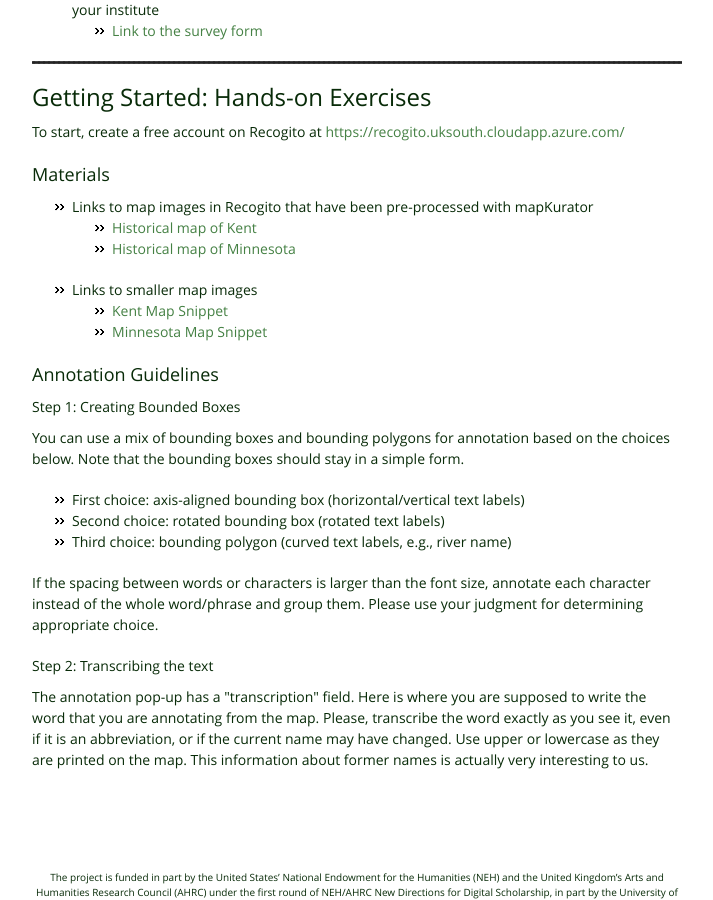
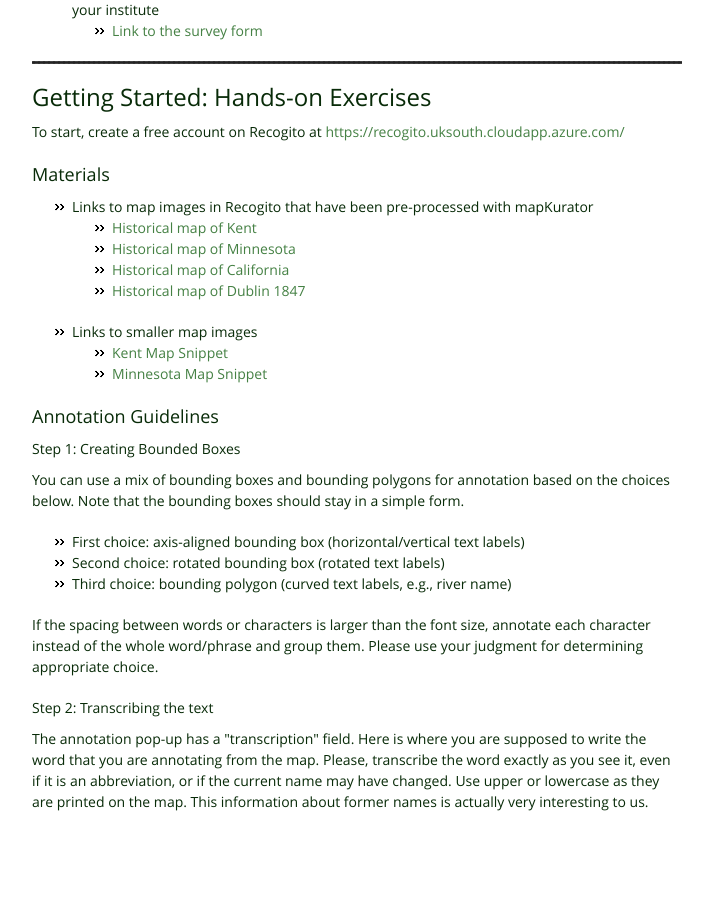
Before and after one commit to machines-reading-maps/machines-reading-maps.github.io, a Jekyll site: the page built from ucgis2022-workshop.html, in a window 1280 px wide and 900 px high, scrolled down 1577 px. Shown: the whole window, without its empty margins (283-996 px from the left). Built offline with Jekyll 4.4.1, drawn with Linux system fonts in a browser that asks for light colours.

Commit message:
Update ucgis2022-workshop.html

```diff
--- a/ucgis2022-workshop.html
+++ b/ucgis2022-workshop.html
@@ -99,6 +99,9 @@ layout: workshop
             <ul>
                 <li><a href="http://recogito.uksouth.cloudapp.azure.com/document/wwk6qjlg3ttzbi">Historical map of Kent</a></li>
                 <li><a href="http://recogito.uksouth.cloudapp.azure.com/document/hfknh1mtx7ulyh">Historical map of Minnesota</a></li>
+
+                <li><a href="http://recogito.uksouth.cloudapp.azure.com/document/ucxbhvdnbct1uu">Historical map of California</a></li>
+                <li><a href="http://recogito.uksouth.cloudapp.azure.com/document/aazhz3rtdmx4rs">Historical map of Dublin 1847</a></li>
             </ul>
         <li>Links to smaller map images</li>
             <ul>
```
